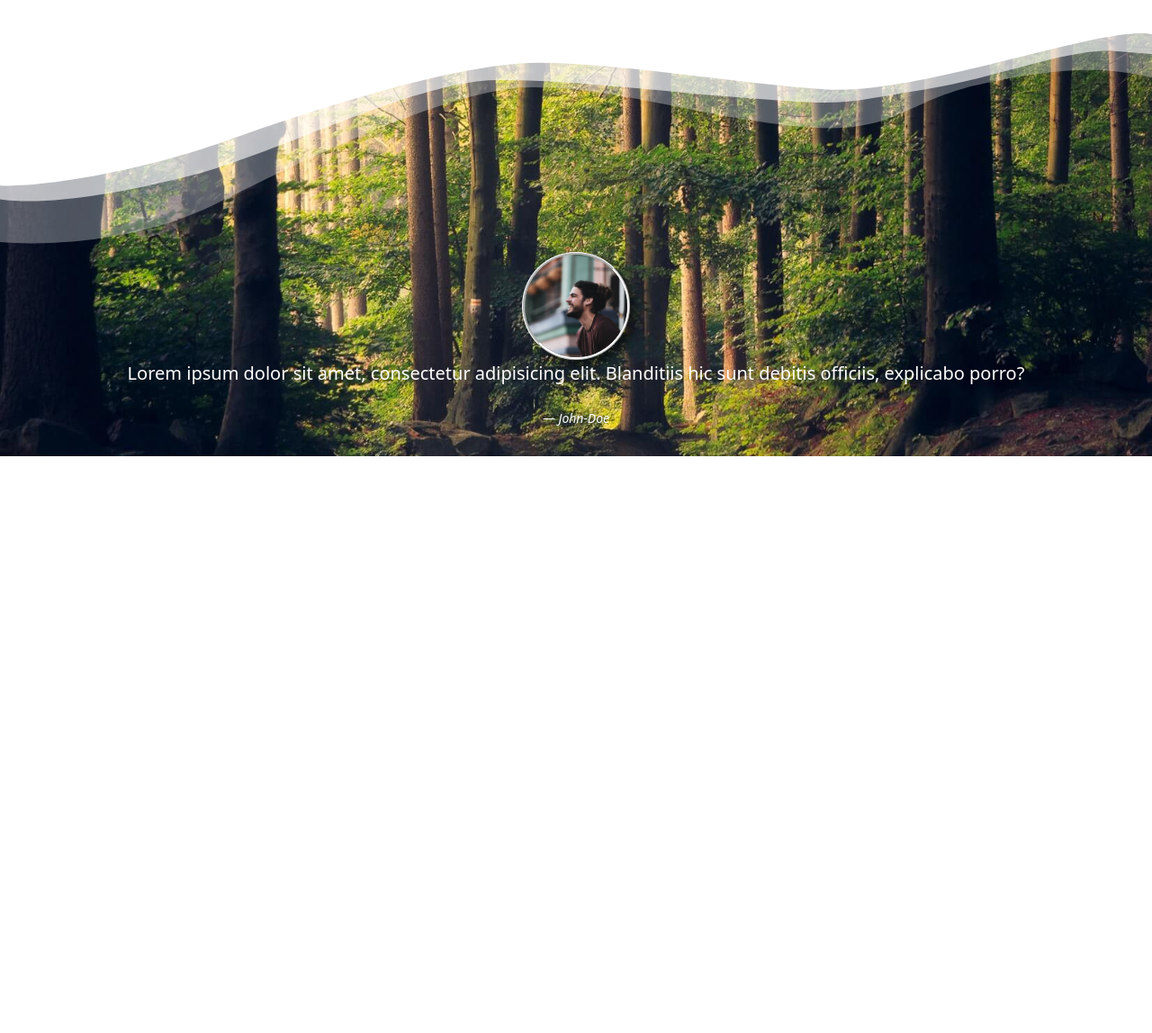
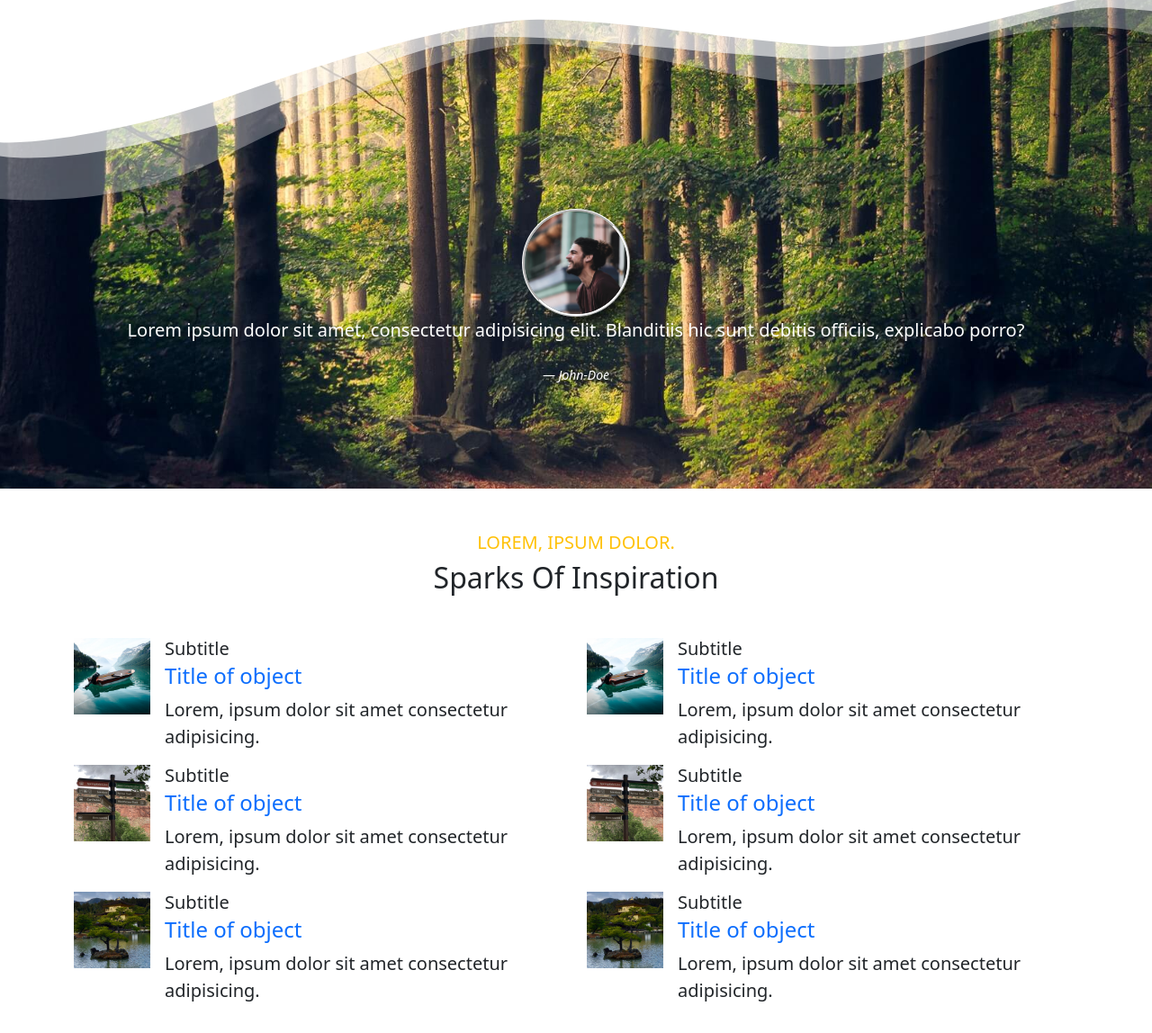
Before and after one commit to federicovarelamore/Weston, a plain HTML site: page index.html in a window 1280 px wide. Shown: the part 1628-2776 px from the top of the page at 90% size. Before the commit the page ends 2135 px from the top, so only its background shows below. Drawn offline with Linux system fonts and the light colour scheme.

Commit message:
inspiration section layout

```diff
--- a/css/styles.css
+++ b/css/styles.css
@@ -17,11 +17,21 @@ body {
   background-color: #fff;
   position: absolute;
   left: 0;
-  bottom: 0;
+  top: 100;
 }
 
 .img-logo {
   width: 40px;
+}
+.linear-white::after {
+  content: "";
+  display: block;
+  width: 100%;
+  height: 10px;
+  background-color: #fff;
+  position: absolute;
+  left: 0;
+  bottom: 0;
 }
 
 .vh-50 {
@@ -163,6 +173,14 @@ button:hover .button-text {
   background-image: url(/Weston/img/bg-clients.jpeg);
   background-position: center;
   background-size: cover;
+  position: relative;
+}
+
+.comments.linear-white::after {
+  top: 0;
+}
+blockquote {
+  margin-bottom: 100px;
 }
 
 .comments__img {
@@ -177,3 +195,10 @@ button:hover .button-text {
 .transform-turn {
   transform: rotate(180deg);
 }
+
+/* MEDIA OBJECTS */
+
+.media-object-img {
+  width: 85px;
+  height: 85px;
+}
--- a/index.html
+++ b/index.html
@@ -16,7 +16,7 @@
 
 <body>
     <!-- HEADER -->
-    <header class="header" id="header">
+    <header class="header " id="header">
         <div class="container vh-50">
             <!-- NAVBAR -->
             <nav class="row justify-content-between text-white  align-items-center p-3 text-uppercase pt-4 ">
@@ -122,7 +122,7 @@
     </section>
 
     <!-- COMMENTS -->
-    <section class="comments mt-5">
+    <section class="comments linear-white">
         <img src="/Weston/img/cuts/cut-header.svg" alt="cut-comments" class="transform-turn">
         <div class="container">
             <div class="row">
@@ -141,7 +141,84 @@
         </div>
     </section>
 
-
+    <!-- INSPIRATION -->
+    <section class="container">
+        <div class="row mt-5">
+            <!-- TITLES -->
+            <div class="col-12 text-center">
+                <h3 class="text-warning text-uppercase h5">
+                    Lorem, ipsum dolor.
+                </h3>
+                <h2 class="text-capitalize mb-5">Sparks of inspiration</h2>
+            </div>
+            <!-- MEDIA OBJECT #1 -->
+            <ul class="col-6">
+                <li class="d-flex">
+                    <img src="/Weston/img/sparks/boat.jpg" alt="Boat" class="media-object-img">
+                    <div class="flex-grow-1 ms-3">
+                        <h5 class="mb-0 mb-1">Subtitle</h5>
+                        <h4 class="text-primary">
+                            <a href="#" class="text-decoration-none text-reset">Title of object</a>
+                        </h4>
+                        <p class="lead">Lorem, ipsum dolor sit amet consectetur adipisicing.</p>
+                    </div>
+                </li>
+                <li class="d-flex">
+                    <img src="/Weston/img/sparks/signal.jpg" alt="Signal" class="media-object-img">
+                    <div class="flex-grow-1 ms-3">
+                        <h5 class="mb-0 mb-1">Subtitle</h5>
+                        <h4 class="text-primary">
+                            <a href="#" class="text-decoration-none text-reset">Title of object</a>
+                        </h4>
+                        <p class="lead">Lorem, ipsum dolor sit amet consectetur adipisicing.</p>
+                    </div>
+                </li>
+                <li class="d-flex">
+                    <img src="/Weston/img/sparks/town.jpg" alt="Town" class="media-object-img">
+                    <div class="flex-grow-1 ms-3">
+                        <h5 class="mb-0 mb-1">Subtitle</h5>
+                        <h4 class="text-primary">
+                            <a href="#" class="text-decoration-none text-reset">Title of object</a>
+                        </h4>
+                        <p class="lead">Lorem, ipsum dolor sit amet consectetur adipisicing.</p>
+                    </div>
+                </li>
+            </ul>
+            <!-- MEDIA OBJECT #2 -->
+            <ul class="col-6">
+                <li class="d-flex">
+                    <img src="/Weston/img/sparks/boat.jpg" alt="Boat" class="media-object-img">
+                    <div class="flex-grow-1 ms-3">
+                        <h5 class="mb-0 mb-1">Subtitle</h5>
+                        <h4 class="text-primary">
+                            <a href="#" class="text-decoration-none text-reset">Title of object</a>
+                        </h4>
+                        <p class="lead">Lorem, ipsum dolor sit amet consectetur adipisicing.</p>
+                    </div>
+                </li>
+                <li class="d-flex">
+                    <img src="/Weston/img/sparks/signal.jpg" alt="Signal" class="media-object-img">
+                    <div class="flex-grow-1 ms-3">
+                        <h5 class="mb-0 mb-1">Subtitle</h5>
+                        <h4 class="text-primary">
+                            <a href="#" class="text-decoration-none text-reset">Title of object</a>
+                        </h4>
+                        <p class="lead">Lorem, ipsum dolor sit amet consectetur adipisicing.</p>
+                    </div>
+                </li>
+                <li class="d-flex">
+                    <img src="/Weston/img/sparks/town.jpg" alt="Town" class="media-object-img">
+                    <div class="flex-grow-1 ms-3">
+                        <h5 class="mb-0 mb-1">Subtitle</h5>
+                        <h4 class="text-primary">
+                            <a href="#" class="text-decoration-none text-reset">Title of object</a>
+                        </h4>
+                        <p class="lead">Lorem, ipsum dolor sit amet consectetur adipisicing.</p>
+                    </div>
+                </li>
+            </ul>
+        </div>
+    </section>
 
     <!-- JS Bootstrap -->
     <script src="/Weston/js/bootstrap.bundle.min.js"></script>
```
